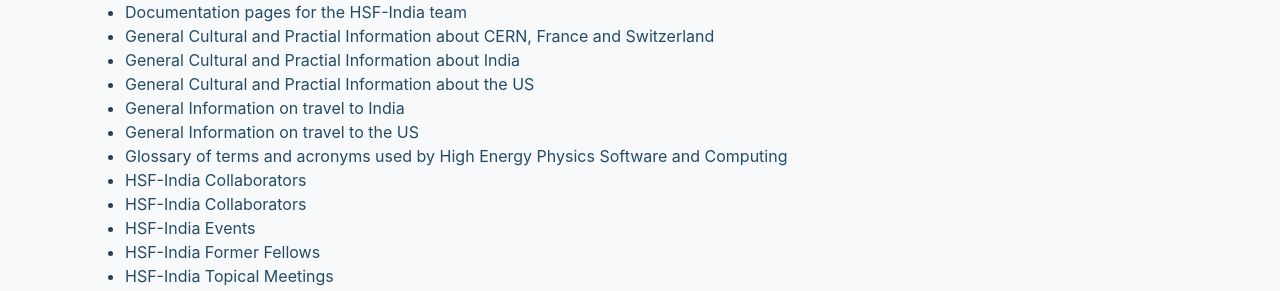
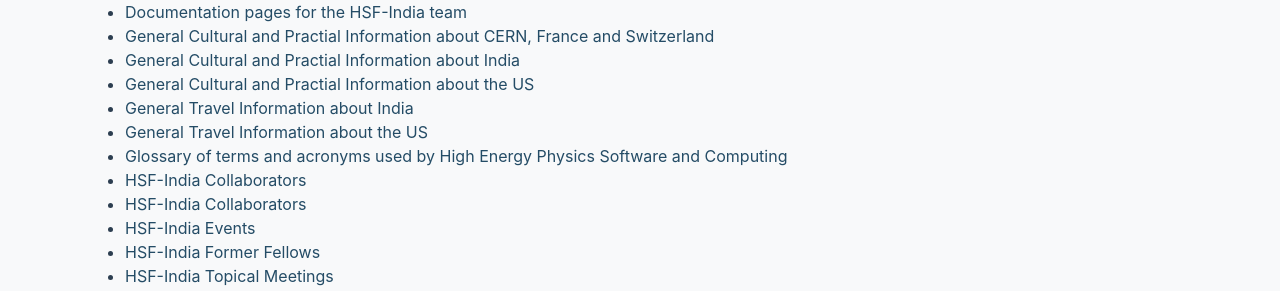
Before and after one commit to research-software-collaborations/research-software-collaborations.github.io, a Jekyll site: the page built from pages/sitemap.md, in a window 1280 px wide and 900 px high, scrolled down 870 px. Shown: the part 162-453 px from the top of the window. Built offline with Jekyll 4.4.1, drawn with Linux system fonts in a browser that asks for light colours; cached includes are drawn as plain includes.

Commit message:
tweak titles

```diff
--- a/pages/info/general-travel-to-india.md
+++ b/pages/info/general-travel-to-india.md
@@ -1,7 +1,7 @@
 ---
 permalink: info/general-travel-to-india.html
 layout: default
-title: General Information on travel to India
+title: General Travel Information about India
 ---
 
 # General Information on travel to India
--- a/pages/info/general-travel-to-us.md
+++ b/pages/info/general-travel-to-us.md
@@ -1,7 +1,7 @@
 ---
 permalink: info/general-travel-to-us.html
 layout: default
-title: General Information on travel to the US
+title: General Travel Information about the US
 ---
 
 # General Information on travel to the US
```
